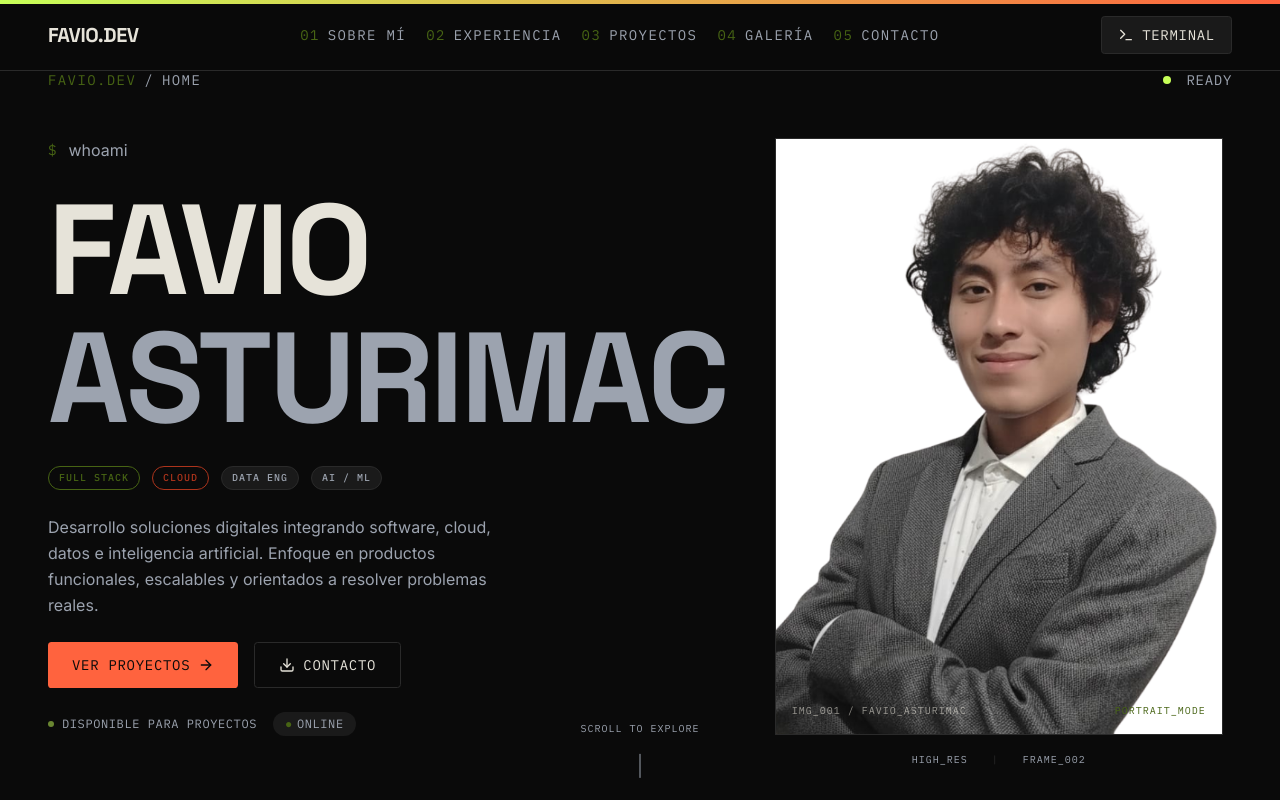
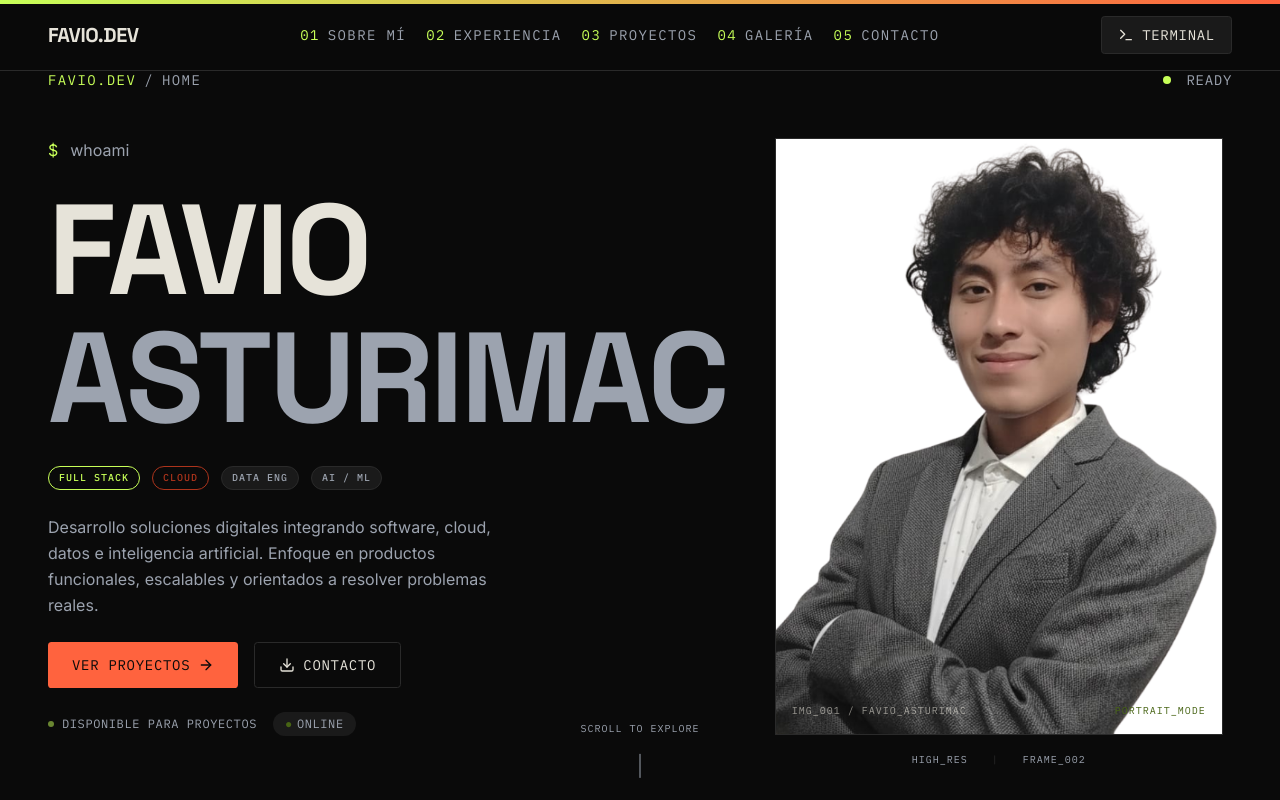
Before and after one commit to Favio-coder/portafolio-profesional, a Next.js app: page / in a window 1280 px wide. Shown: the top 800 px of the page. Built offline with nearby package versions, Linux system fonts and the light colour scheme.

Commit message:
Fix: Cambio de color

```diff
--- a/src/app/globals.css
+++ b/src/app/globals.css
@@ -331,8 +331,8 @@ section[id] { scroll-margin-top: calc(var(--nav-height) + 24px); }
   background: transparent;
 }
 .badge-primary {
-  border-color: var(--primary-ink);
-  color: var(--primary-ink);
+  border-color: var(--primary);
+  color: var(--primary);
   background: transparent;
 }
 .badge-frontend {
--- a/src/components/Hero.tsx
+++ b/src/components/Hero.tsx
@@ -37,11 +37,11 @@ export default function Hero() {
   }, []);
 
   return (
-    <section className="relative min-h-screen px-6 pt-[var(--nav-height,80px)] pb-16 md:px-8 lg:px-12">
+    <section className="relative min-h-screen px-6  pt-(--nav-height,80px) pb-16 md:px-8 lg:px-12">
       <div className="mx-auto max-w-350">
         <div className="mb-12 flex items-center justify-between">
           <div className="font-mono text-sm uppercase tracking-widest text-muted-foreground">
-            <span className="text-primary-ink">FAVIO.DEV</span>
+            <span className="text-primary">FAVIO.DEV</span>
             <span className="mx-2">/</span>
             <span>HOME</span>
           </div>
@@ -64,7 +64,7 @@ export default function Hero() {
               className="space-y-6"
             >
               <div className="flex items-center gap-3">
-                <span className="terminal-prompt">$</span>
+                <span className="text-primary">$</span>
                 <span className="text-muted-foreground">whoami</span>
               </div>
 
--- a/src/components/Navbar.tsx
+++ b/src/components/Navbar.tsx
@@ -199,7 +199,7 @@ export default function Navbar() {
                 className="group relative font-mono text-sm uppercase tracking-widest text-muted-foreground transition-colors hover:text-foreground"
               >
                 <span className="flex items-center gap-2">
-                  <span className="text-primary-ink">{item.numero}</span>
+                  <span className="text-primary">{item.numero}</span>
                   <span>{item.label}</span>
                 </span>
                 <motion.span
```
